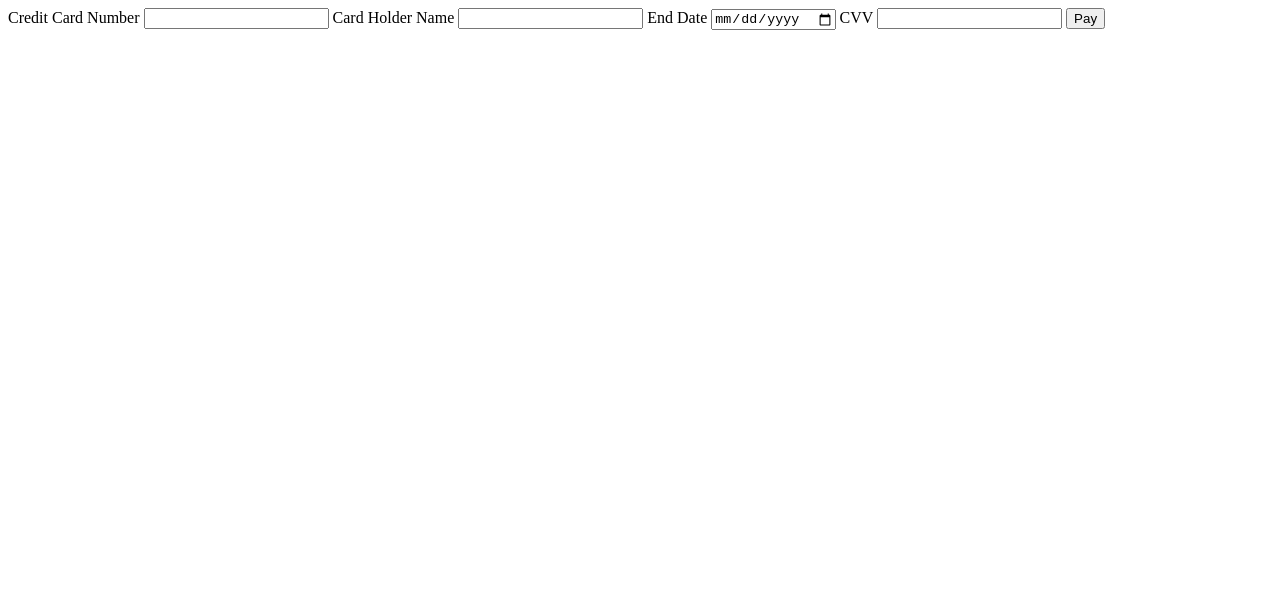
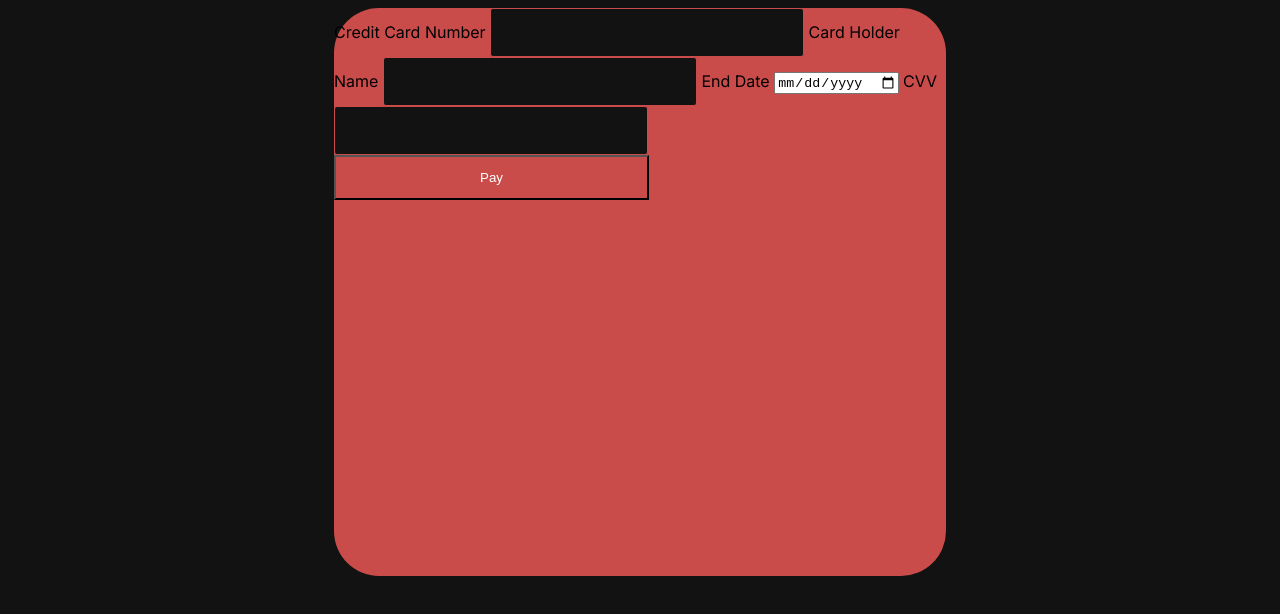
Before and after one commit to omar-omair/ICS321-Project, a website: page public/payment.html in a window 1280 px wide. Drawn offline with Linux system fonts and the light colour scheme.

Commit message:
payment page

```diff
--- /dev/null
+++ b/public/payment.css
@@ -0,0 +1,9 @@
+#paymentForm{
+   /* Rectangle 2 */
+width: 612px;
+height: 568px;
+
+background: #C94C4B;
+border-radius: 45px;
+
+}
--- a/public/payment.html
+++ b/public/payment.html
@@ -4,10 +4,12 @@
     <meta charset="UTF-8">
     <meta name="viewport" content="width=device-width, initial-scale=1.0">
     <title>payment</title>
+    <link rel="stylesheet" href="base.css">
+    <link rel="stylesheet" href="payment.css">
 </head>
 <body>
     <div class="container">
-        <form>
+        <form id="paymentForm">
             <label for ="creditCardNum">Credit Card Number</label>
             <input type="text" id="creditCardNum" name="creditCardNum"required>
             <label for ="cardHolderName">Card Holder Name</label>
```
